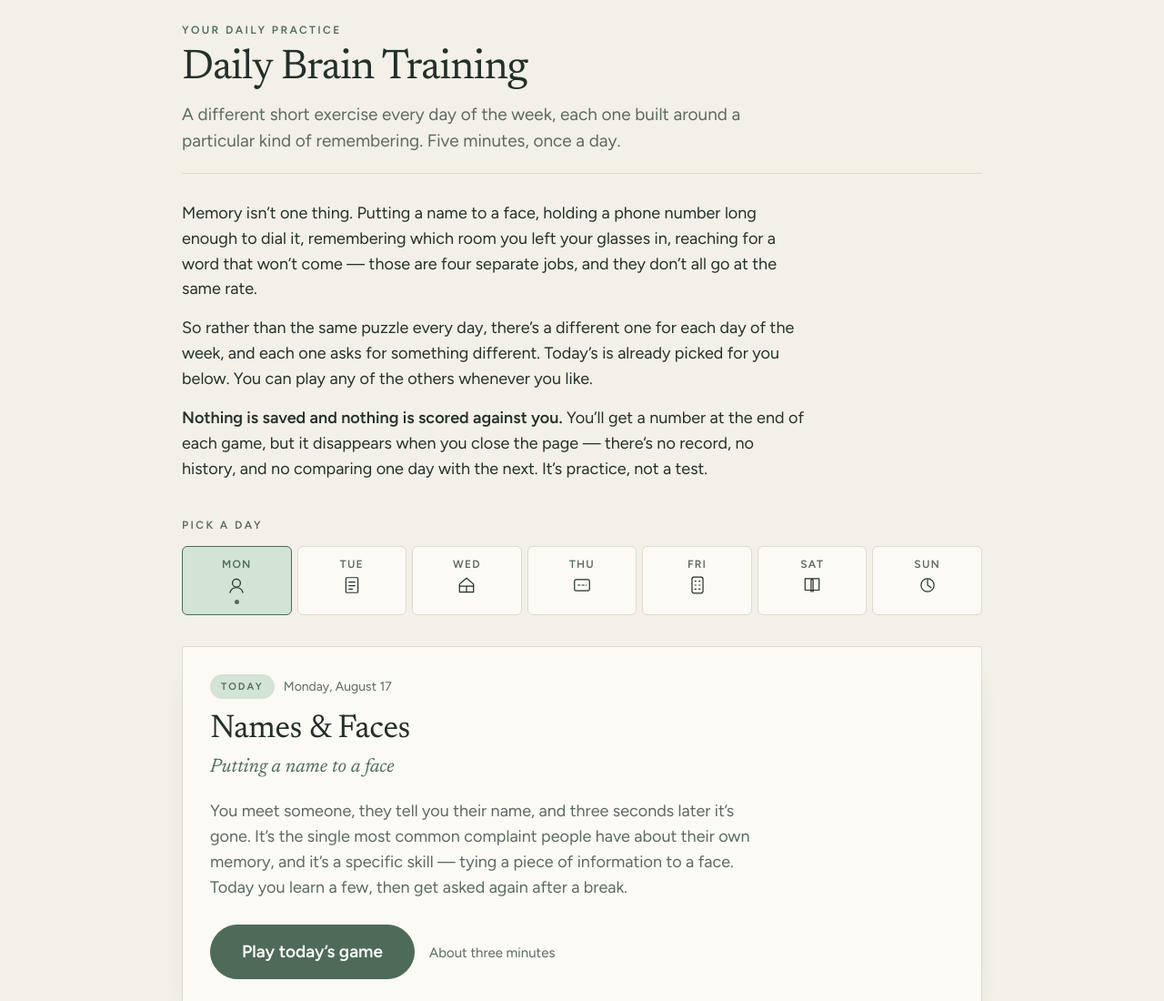
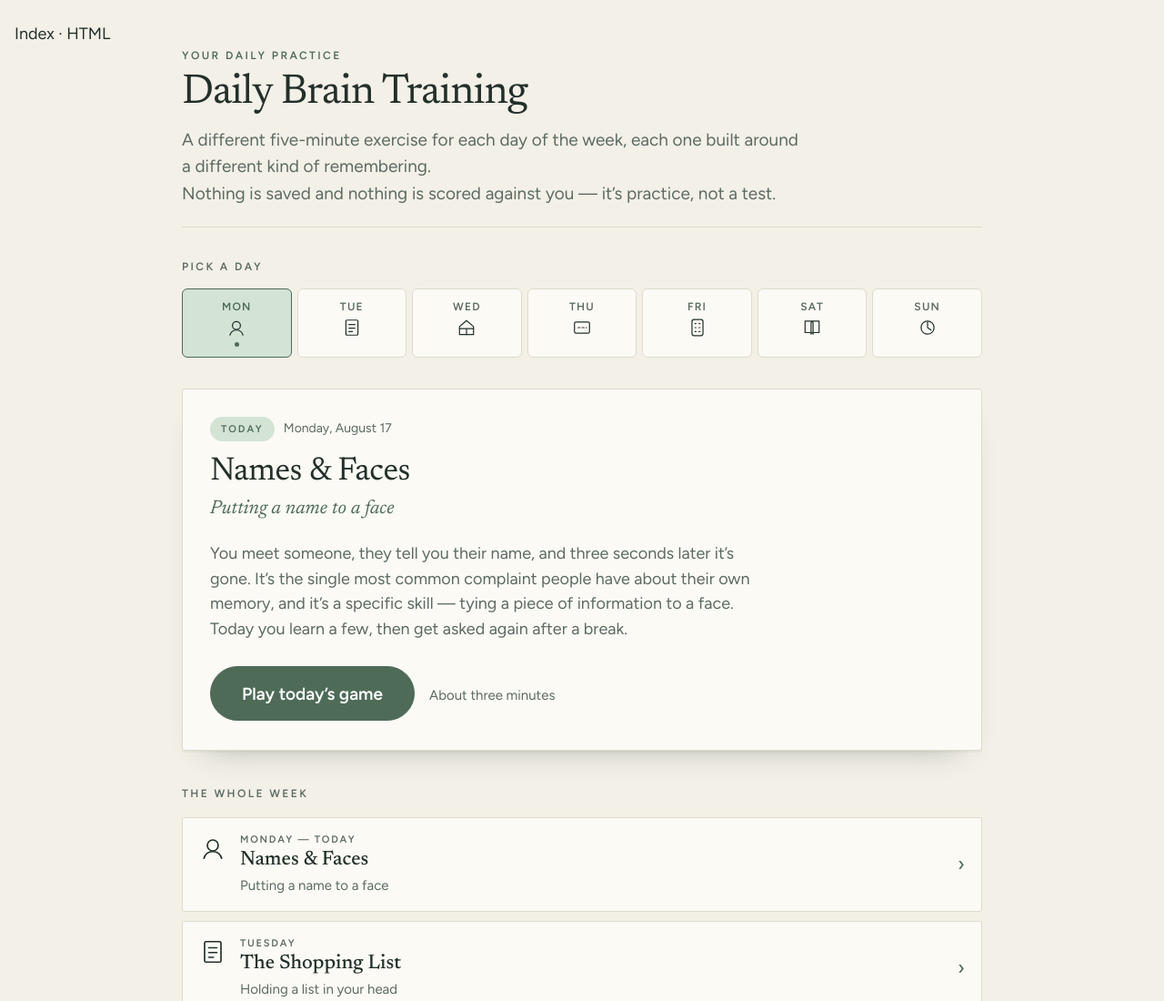
Before and after one commit to jackkennedy99/koya-bt, a plain HTML site: page index.html in a window 1280 px wide. Shown: the top 1100 px of the page at 91% size. Drawn offline with Linux system fonts and the light colour scheme.

Commit message:
Update index.html

```diff
--- a/index.html
+++ b/index.html
@@ -1,3 +1,6 @@
+
+
+Index · HTML
 <!DOCTYPE html>
 <html lang="en">
 <head>
@@ -29,7 +32,7 @@
 
   /* ---------- masthead ---------- */
   .masthead{
-    padding-bottom:20px;margin-bottom:30px;border-bottom:1px solid var(--edge);
+    padding-bottom:22px;margin-bottom:34px;border-bottom:1px solid var(--edge);
   }
   .eyebrow{font-size:12px;font-weight:600;letter-spacing:.2em;text-transform:uppercase;color:var(--sage-deep);display:block;margin-bottom:8px}
   .masthead h1{
@@ -37,12 +40,6 @@
     margin:0 0 12px;letter-spacing:-.02em;line-height:1.05;
   }
   .masthead p{margin:0;color:var(--ink-soft);max-width:56ch;font-size:19px}
-
-  /* ---------- intro prose ---------- */
-  .intro{margin-bottom:38px;max-width:60ch}
-  .intro p{margin:0 0 15px}
-  .intro p:last-child{margin-bottom:0}
-  .intro strong{font-weight:600}
 
   /* ---------- calendar strip ---------- */
   .calhead{
@@ -154,14 +151,8 @@
   <header class="masthead">
     <span class="eyebrow">Your daily practice</span>
     <h1>Daily Brain Training</h1>
-    <p>A different short exercise every day of the week, each one built around a particular kind of remembering. Five minutes, once a day.</p>
+    <p>A different five-minute exercise for each day of the week, each one built around a different kind of remembering.<br>Nothing is saved and nothing is scored against you &mdash; it&rsquo;s practice, not a test.</p>
   </header>
-
-  <div class="intro">
-    <p>Memory isn&rsquo;t one thing. Putting a name to a face, holding a phone number long enough to dial it, remembering which room you left your glasses in, reaching for a word that won&rsquo;t come &mdash; those are four separate jobs, and they don&rsquo;t all go at the same rate.</p>
-    <p>So rather than the same puzzle every day, there&rsquo;s a different one for each day of the week, and each one asks for something different. Today&rsquo;s is already picked for you below. You can play any of the others whenever you like.</p>
-    <p><strong>Nothing is saved and nothing is scored against you.</strong> You&rsquo;ll get a number at the end of each game, but it disappears when you close the page &mdash; there&rsquo;s no record, no history, and no comparing one day with the next. It&rsquo;s practice, not a test.</p>
-  </div>
 
   <div class="calhead">
     <h2>Pick a day</h2>
```
